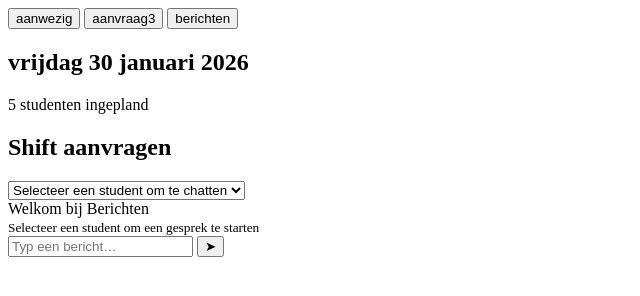
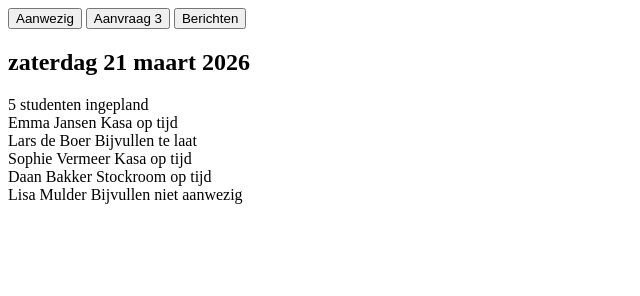
Before and after one commit to NoaO8/JumboApp, a plain HTML site: page public/leidinggevende/beheerder.html in a window 1280 px wide. Shown: the whole page, without its empty margins (0-640 px from the left). Drawn offline with Linux system fonts and the light colour scheme; files whose address does not match are found by name.

Commit message:
aanpasingenHTMLenScript

```diff
--- a/public/leidinggevende/beheerder.html
+++ b/public/leidinggevende/beheerder.html
@@ -1,44 +1,55 @@
 <!DOCTYPE html>
-<html lang="en">
+<html lang="nl">
 <head>
     <meta charset="UTF-8">
     <meta name="viewport" content="width=device-width, initial-scale=1.0">
-    <title>beheerder</title>
+    <title>Beheerder</title>
+    <link rel="styleheet" href="style.css">
+    <style>
+      .tabview {
+    display: none;
+    }
+    .tabview.active {
+        display: block;
+    }
+
+
+    </style>
 </head>
 <body>
     <main>
         <section>
             <nav class="nav-beheerder">
-                <button class="tab active" data-tab="planning">aanwezig</button>
-                <button class="tab" data-tab="aanvragen">aanvraag<span class="badge">3</span></button>  <!--3 moet een variable worden-->
-                <button class="tab" data-tab="berichten">berichten</button>
+                <button class="tab active" data-tab="planning">Aanwezig</button>
+                <button class="tab" data-tab="aanvragen">
+                    Aanvraag <span class="badge" id="aanvraagBadge"></span>
+                </button>
+                <button class="tab" data-tab="berichten">Berichten</button>
             </nav>
         </section>
 
+<!--Aanwezig-->
         <section id="planning" class="tabview active">
             <div class="card-header">
-              <h2>vrijdag 30 januari 2026</h2> <!--betere datum-->
-              <span>5 studenten ingepland</span>
+                <h2 id="currentDate"></h2>
+                <span id="studentCount"></span>
             </div>
             <div id="planningList"></div>
         </section>
 
+<!--Aanvragen-->
         <section id="aanvragen" class="tabview">
             <h2>Shift aanvragen</h2>
             <div id="requestList"></div>
         </section>
 
+<!--Chatten-->
         <section id="berichten" class="tabview">
             <div class="chat-container">
-
                 <div class="chat-header">
+                    <label for="studentSelect" class="sr-only">Selecteer student</label>
                     <select id="studentSelect">
                         <option value="">Selecteer een student om te chatten</option>
-                  <option>Emma Jansen</option>
-                  <option>Lars de Boer</option>
-                  <option>Sophie Vermeer</option>
-                  <option>Daan Bakker</option>
-                  <option>Lisa Mulder</option>  <!--versichillende namen-->
                     </select>
                 </div>
 
@@ -50,10 +61,10 @@
                 </div>
 
                 <div class="chat-input">
+                    <label for="messageInput" class="sr-only">Bericht</label>
                     <input id="messageInput" type="text" placeholder="Typ een bericht…">
-                <button id="sendMessage">➤</button>
+                    <button id="sendMessage" aria-label="Verstuur bericht">➤</button>
                 </div>
-
             </div>
         </section>
     </main>
--- /dev/null
+++ b/public/leidinggevende/script.js
@@ -0,0 +1,69 @@
+// moet nog naar db
+const aantalAanvragen = 3;
+
+const studenten = [
+    { naam: "Emma Jansen",   taak: "Kasa",      status: "op tijd" },
+    { naam: "Lars de Boer",  taak: "Bijvullen",  status: "te laat" },
+    { naam: "Sophie Vermeer",taak: "Kasa",      status: "op tijd" },
+    { naam: "Daan Bakker",   taak: "Stockroom",  status: "op tijd" },
+    { naam: "Lisa Mulder",   taak: "Bijvullen",  status: "niet aanwezig" },
+];
+const aantalIngepland = 5;
+
+
+
+
+// --- Badge ---
+const badge = document.getElementById("aanvraagBadge");
+badge.textContent = aantalAanvragen > 0 ? aantalAanvragen : "";
+
+// nav systeem
+const tabs = document.querySelectorAll(".tab");
+const tabviews = document.querySelectorAll(".tabview");
+
+tabs.forEach(tab => {
+    tab.addEventListener("click", () => {
+        // Verwijder active van alle tabs en sections
+        tabs.forEach(t => t.classList.remove("active"));
+        tabviews.forEach(v => v.classList.remove("active"));
+
+        // Voeg active toe aan geklikte tab en bijhorende section
+        tab.classList.add("active");
+        document.getElementById(tab.dataset.tab).classList.add("active");
+    });
+});
+
+
+
+// aanwezigheden
+// --- Datum ---
+const datum = new Date();
+const opties = { weekday: "long", day: "numeric", month: "long", year: "numeric" };
+document.getElementById("currentDate").textContent = datum.toLocaleDateString("nl-NL", opties);
+document.getElementById("studentCount").textContent = `${studenten.length} studenten ingepland`;
+
+// --- Planning cards ---
+const planningList = document.getElementById("planningList");
+
+studenten.forEach(student => {
+    const card = document.createElement("div");
+    card.className = "student-card";
+    card.innerHTML = `
+        <span class="student-naam">${student.naam}</span>
+        <span class="student-taak">${student.taak}</span>
+        <span class="student-status ${student.status === 'te laat' ? 'laat' : 'tijd'}">${student.status}</span>
+    `;
+    planningList.appendChild(card);
+});
+
+
+
+
+// --- Studenten in select ---
+const select = document.getElementById("studentSelect");
+studenten.forEach(naam => {
+    const option = document.createElement("option");
+    option.value = naam;
+    option.textContent = naam;
+    select.appendChild(option);
+});
```
Lines whose indentation alone changed are shown as unchanged.
